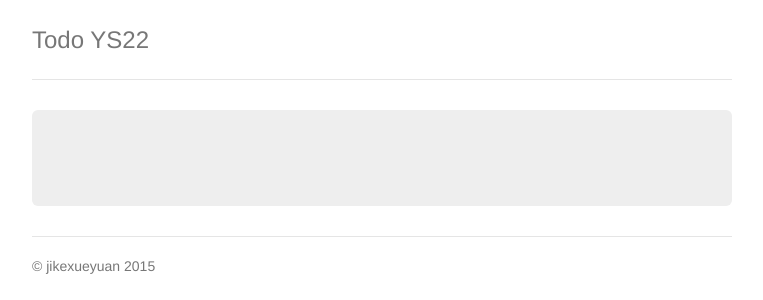
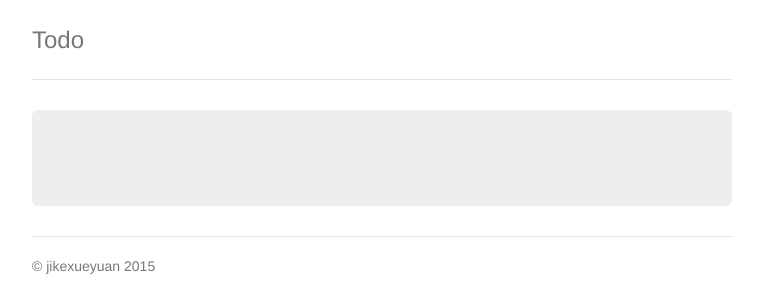
Before and after one commit to YS22/Todo, a Flask app: template app/templates/base.html in a window 1280 px wide. Shown: the top 300 px of the page, without its empty margins (258-1021 px from the left). Run offline with Flask 2, Linux system fonts and the light colour scheme; the template is opened without the code that fills it, so the values that code supplies are empty; some libraries are stand-ins or nearby versions.

Commit message:
add html

```diff
--- a/app/templates/base.html
+++ b/app/templates/base.html
@@ -10,7 +10,7 @@
 
  <div class="container">
       <div class="header clearfix">
-        <h3 class="text-muted">Todo YS22</h3>
+        <h3 class="text-muted">Todo</h3>
       </div>
 
       <div class="jumbotron">
```
